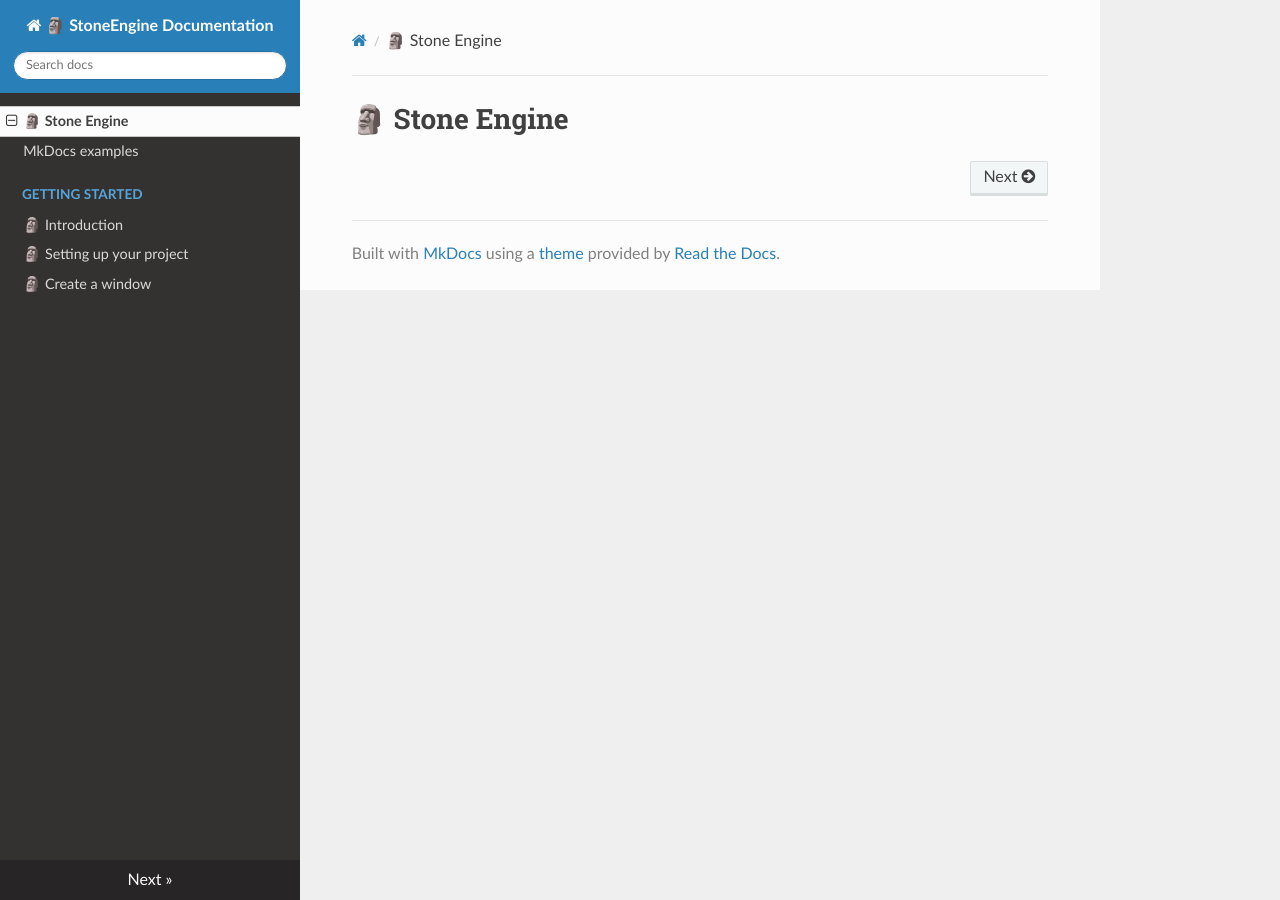
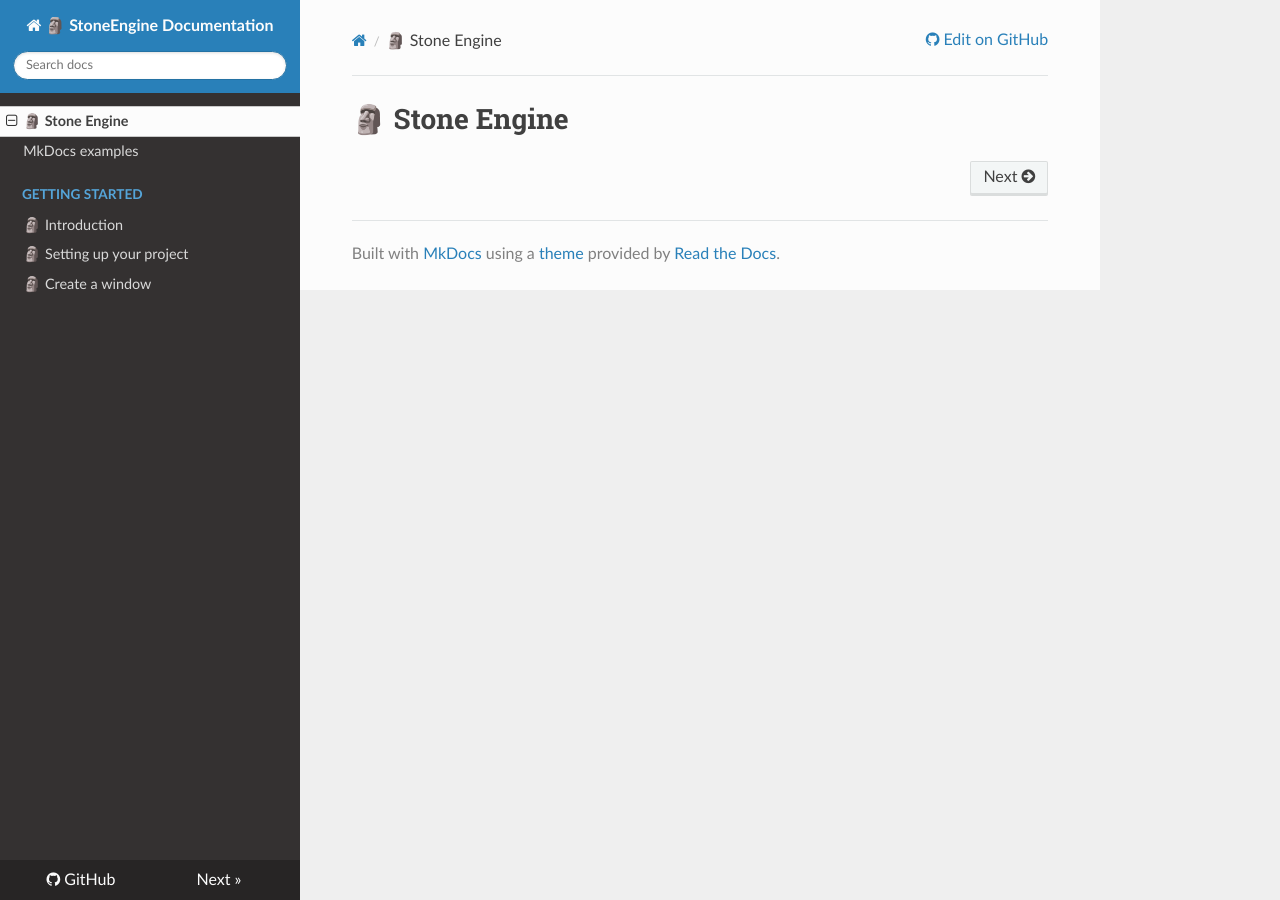
Before and after one commit to LimpingPebble/Docs, an MkDocs documentation site: the page built from docs/index.md, in a window 1280 px wide. Built offline with MkDocs 1.6.1, drawn with Linux system fonts in a browser that asks for light colours; nearby versions of some CDN libraries; part of the change alters nothing that is shown.

Commit message:
Update site url

```diff
--- a/mkdocs.yml
+++ b/mkdocs.yml
@@ -1,6 +1,8 @@
 site_name: 🗿 StoneEngine Documentation
 
 site_description: Documentation and tutorials about the allmighty 3D game engine
+site_url: https://limpingpebble.github.io/Docs/
+repo_url: https://github.com/LimpingPebble/Docs/
 
 plugins:
   - search
```
